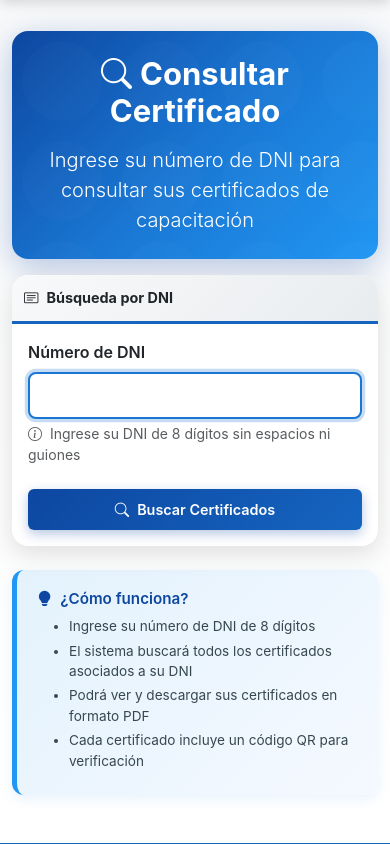
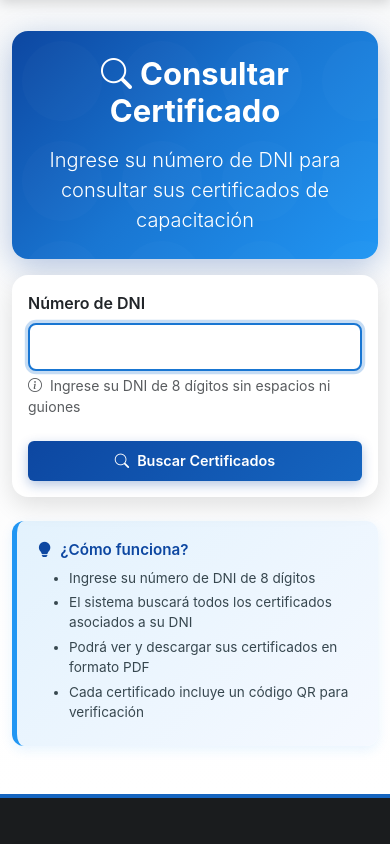
Before and after one commit to ajahuanex/sistema_certificados_drtc, a Django app: page /consulta/ in a window 390 px wide. Shown: the part 79-923 px from the top of the page. Run offline with Django 5.2, Linux system fonts and the light colour scheme.

Commit message:
Ajustes finales móvil: ocultar título búsqueda, iconos más pequeños, firma digital sin texto

```diff
--- a/templates/certificates/query.html
+++ b/templates/certificates/query.html
@@ -225,8 +225,7 @@
         }
 
         .search-card .card-header {
-            padding: 0.75rem;
-            font-size: 0.9rem;
+            display: none;
         }
 
         .search-card .card-body {
@@ -256,7 +255,16 @@
         }
 
         .btn-action i {
-            font-size: 1.1rem;
+            font-size: 0.9rem;
+        }
+
+        /* Badge firma digital sin texto en móvil */
+        a.badge-type .badge-text {
+            display: none;
+        }
+
+        a.badge-type {
+            padding: 0.35rem 0.5rem;
         }
 
         /* Ocultar info box en móvil cuando hay resultados */
@@ -420,7 +428,7 @@
                                rel="noopener noreferrer"
                                class="badge badge-type bg-success text-decoration-none text-nowrap"
                                title="Verificar firma digital en FirmaPerú">
-                                <i class="bi bi-shield-fill-check"></i> Firma Digital
+                                <i class="bi bi-shield-fill-check"></i><span class="badge-text"> Firma Digital</span>
                             </a>
                             <a href="{% url 'certificates:download' certificate.uuid %}"
                                class="btn btn-download btn-action btn-sm text-nowrap"
```
